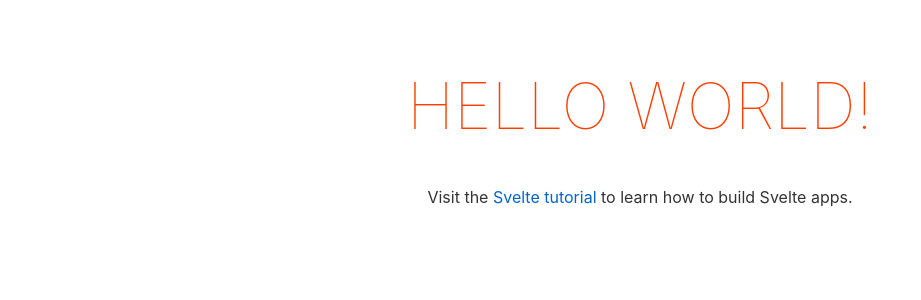
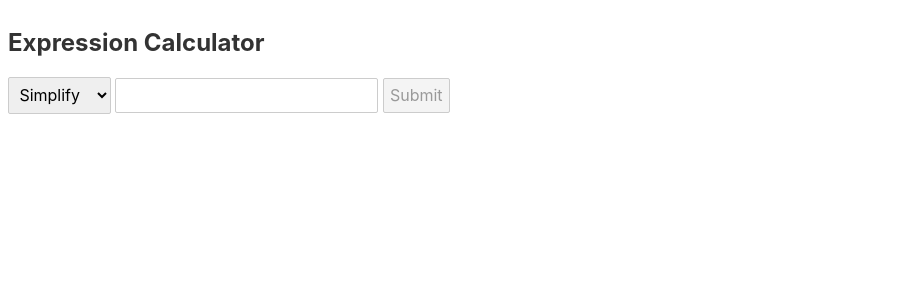
Before and after one commit to noahmlr/sample-gRPC-images, a Svelte app in the folder web-component/: page / in a window 1280 px wide. Shown: the top 300 px of the page, without its empty margins (0-921 px from the left). Built offline with nearby package versions, Linux system fonts and the light colour scheme.

Commit message:
Setup Basic Web App to Issue Requests

```diff
--- a/web-component/package.json
+++ b/web-component/package.json
@@ -5,7 +5,7 @@
   "scripts": {
     "build": "rollup -c",
     "dev": "rollup -c -w",
-    "start": "sirv public --no-clear -p 8080"
+    "start": "sirv public --no-clear"
   },
   "devDependencies": {
     "@rollup/plugin-commonjs": "^17.0.0",
--- a/web-component/src/App.svelte
+++ b/web-component/src/App.svelte
@@ -1,30 +1,62 @@
 <script>
-	export let name;
+	let operations = [
+		{ id: 1, text: "Simplify"},
+		{ id: 2, text: "Factor"},
+		{ id: 3, text: "Derive"},
+		{ id: 4, text: "Integrate"},
+		{ id: 5, text: "Zeroes"}
+	];
+
+	let selected;
+	let promise;
+	let answered = false;
+
+	let expression = '';
+
+	function handleSubmit() {
+		answered = true
+		promise = getAnswer()
+	}
+
+	async function getAnswer() {
+		let operation = selected.text.toLowerCase()
+		const res = await fetch('http://localhost:8080/calculate', {
+			method: 'POST',
+			headers: {
+				'Content-Type': 'application/json',
+			},
+			body: JSON.stringify({operation, expression})
+		})
+		const json = await res.json();
+		console.log(json);
+		return json;
+	}
 </script>
 
-<main>
-	<h1>Hello {name}!</h1>
-	<p>Visit the <a href="https://svelte.dev/tutorial">Svelte tutorial</a> to learn how to build Svelte apps.</p>
-</main>
+<h2>Expression Calculator</h2>
 
-<style>
-	main {
-		text-align: center;
-		padding: 1em;
-		max-width: 240px;
-		margin: 0 auto;
-	}
+<form on:submit|preventDefault={handleSubmit}>
+	<select bind:value={selected}>
+		{#each operations as operation}
+			<option value={operation}>
+				{operation.text}
+			</option>
+		{/each}
+	</select>
+	<input bind:value={expression}>
+	<button disabled={!expression} type=submit>
+		Submit
+	</button>
+</form>
 
-	h1 {
-		color: #ff3e00;
-		text-transform: uppercase;
-		font-size: 4em;
-		font-weight: 100;
-	}
-
-	@media (min-width: 640px) {
-		main {
-			max-width: none;
-		}
-	}
-</style>
+{#if answered}
+	{#await promise then expressionResult}
+		<div>
+			Result: {expressionResult.result}
+		</div>
+	{:catch error}
+		<div class="error">
+			Error: {error.message}
+		</div>
+	{/await}
+{/if}
```
Also changed, not shown: 1 other file (tests, documents, lock files or other folders).
